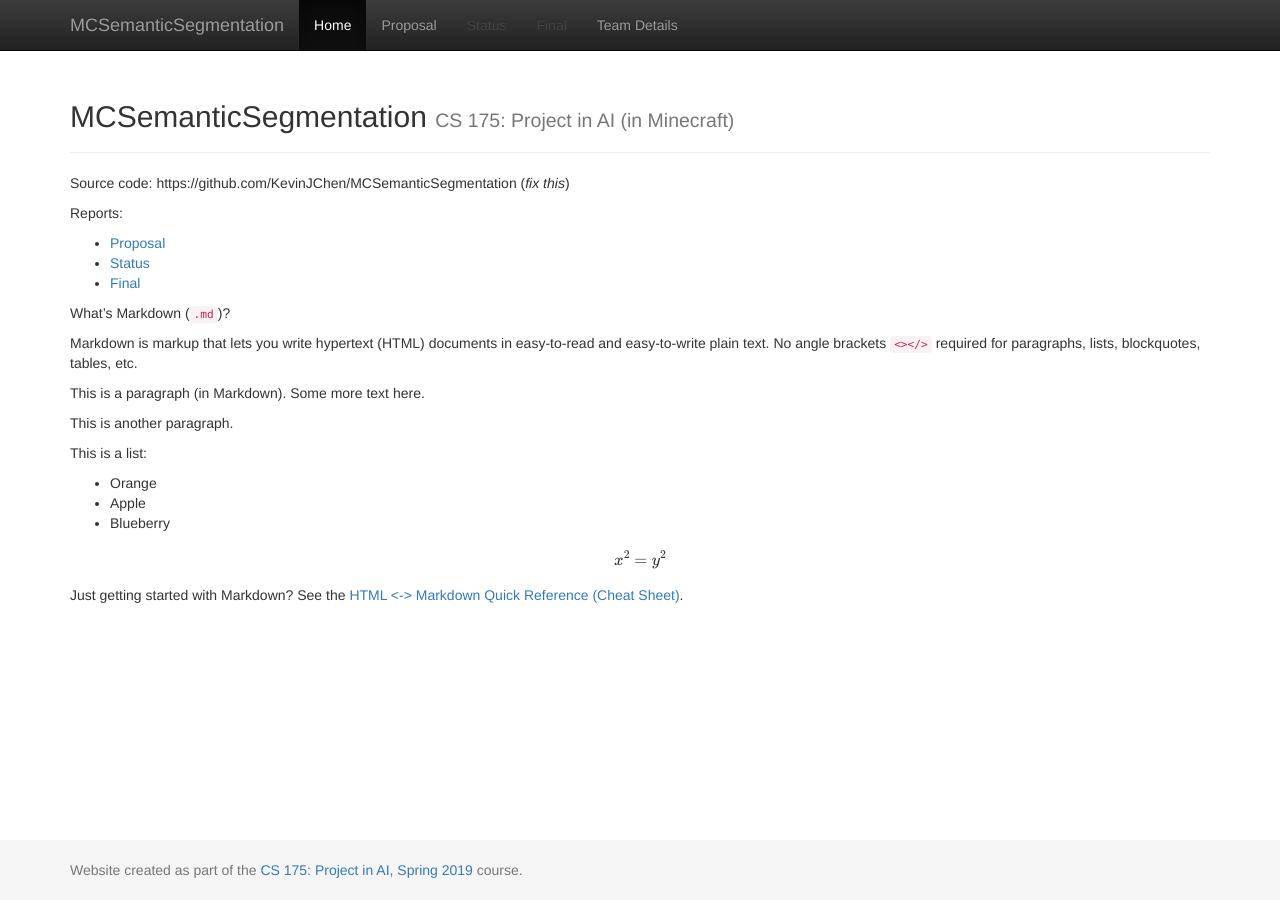
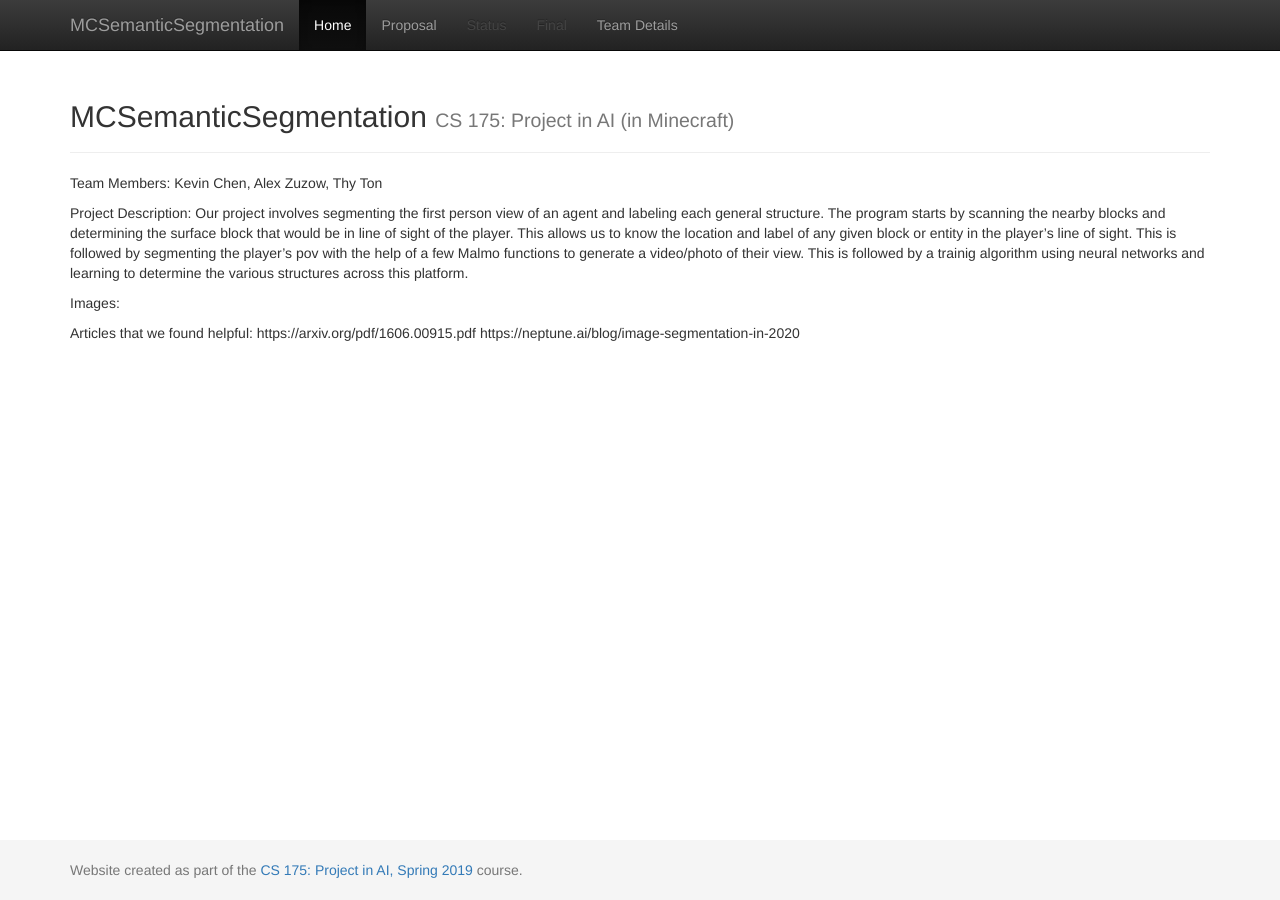
Before and after one commit to KevinJChen/MCSemanticSegmentation, a Jekyll site: the page built from docs/index.md, in a window 1280 px wide. Built offline with Jekyll 4.4.1, drawn with Linux system fonts in a browser that asks for light colours; formulas are drawn with MathJax 3.

Commit message:
Update index.md

```diff
--- a/docs/index.md
+++ b/docs/index.md
@@ -3,38 +3,16 @@ layout: default
 title:  Home
 ---
 
-Source code: https://github.com/KevinJChen/MCSemanticSegmentation (_fix this_)
+Team Members:
+Kevin Chen, Alex Zuzow, Thy Ton
 
-Reports:
+Project Description:
+Our project involves segmenting the first person view of an agent and labeling each general structure. The program starts by scanning the nearby blocks and determining the surface block that would be in line of sight of the player. This allows us to know the location and label of any given block or entity in the player's line of sight. This is followed by segmenting the player's pov with the help of a few Malmo functions to generate a video/photo of their view. This is followed by a trainig algorithm using neural networks and learning to determine the various structures across this platform.
 
-- [Proposal](proposal.html)
-- [Status](status.html)
-- [Final](final.html)
-
-What's Markdown (`.md`)?
-
-Markdown is markup that lets you write hypertext (HTML) documents
-in easy-to-read and easy-to-write plain text.
-No angle brackets `<></>` required for
-paragraphs, lists, blockquotes, tables, etc.
+Images:
 
 
-This is a paragraph (in Markdown). Some more
-text here.
 
-This is another paragraph.
-
-This is a list:
-
-- Orange
-- Apple
-- Blueberry
-
-$$x^2 = y^2$$
-
-
-Just getting started with Markdown?
-See the [HTML <-> Markdown Quick Reference (Cheat Sheet)][quickref].
-
-
-[quickref]: https://github.com/mundimark/quickrefs/blob/master/HTML.md
+Articles that we found helpful:
+https://arxiv.org/pdf/1606.00915.pdf
+https://neptune.ai/blog/image-segmentation-in-2020
```
